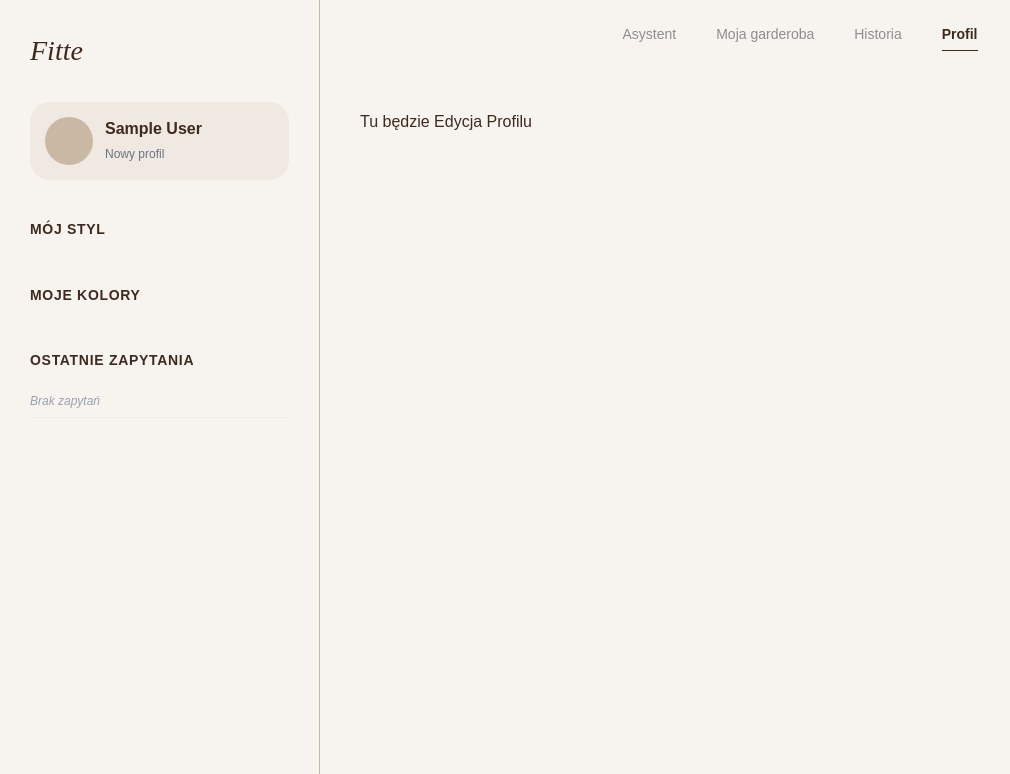
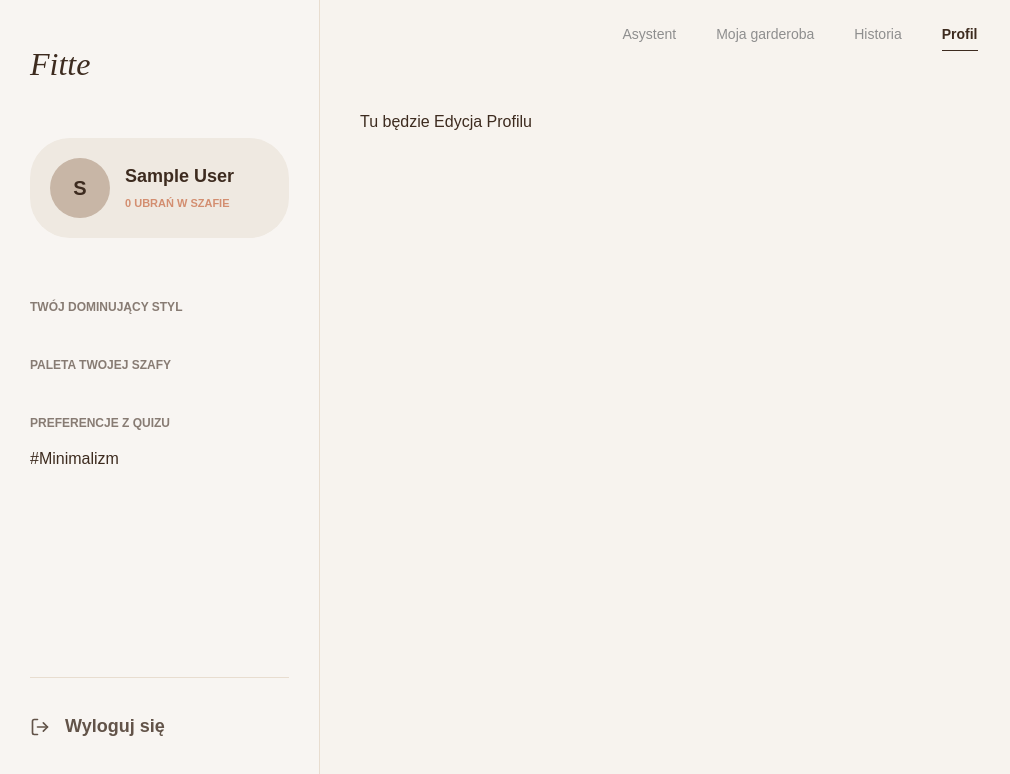
Before and after one commit to lilyhurko/fitte-ai-stylist, a React (Vite) app in the folder client/: page /profile in a window 1280 px wide. Shown: the top 774 px of the page, without its empty margins (0-1010 px from the left). Built offline with nearby package versions, Linux system fonts and the light colour scheme; sample sign-in values are in the browser's storage.

Commit message:
style: polish Sidebar layout and spacing based on design
- Grouped top content to remove excessive gaps

- Positioned logout button at the bottom using margin-top: auto

- Refined user card and section styles to match screenshot

```diff
--- a/client/src/components/Sidebar/Sidebar.css
+++ b/client/src/components/Sidebar/Sidebar.css
@@ -1,87 +1,123 @@
 .sidebar {
   width: 320px;
   height: 100vh;
-  background-color: var(--bg-sidebar);
-  border-right: 1px solid var(--border-color);
-  padding: 30px;
+  background-color: #F8F5F2;
+  border-right: 1px solid #E8DDD0;
+  padding: 40px 30px;
   position: fixed;
   left: 0;
   top: 0;
-  box-sizing: border-box;
-  overflow-y: auto;
+  display: flex;
+  flex-direction: column;
+}
+
+.sidebar-content {
 }
 
 .logo {
-  font-family: "Playfair Display", serif;
-  font-size: 28px;
-  font-style: italic;
-  margin-bottom: 30px;
+  font-size: 32px;
+  margin-bottom: 50px;
+  color: hsl(24, 33%, 18%);
 }
 
 .user-card {
-  background-color: #EFE9E1; /* Nieco ciemniejszy krem dla odróżnienia */
-  padding: 15px;
-  border-radius: 20px;
+  background-color: #EFE9E1;
+  padding: 20px;
+  border-radius: 40px;
   display: flex;
   align-items: center;
-  gap: 12px;
+  gap: 15px;
+  margin-bottom: 60px;
+}
+
+.avatar {
+  width: 60px;
+  height: 60px;
+  background-color: #C8B6A6;
+  border-radius: 50%;
+  display: flex;
+  align-items: center;
+  justify-content: center;
+  font-size: 20px;
+  font-weight: bold;
+}
+
+.user-name {
+  font-weight: 800;
+  font-size: 18px;
+  display: block;
+}
+
+.user-stats {
+  font-size: 11px;
+  color: #D38E70;
+  font-weight: 700;
+}
+
+.sidebar-section {
   margin-bottom: 40px;
 }
 
 .section-title {
-  font-size: 14px;
+  font-size: 12px;
   font-weight: 700;
+  text-transform: uppercase;
+  color: #3D2B1F;
+  opacity: 0.6;
   margin-bottom: 15px;
 }
 
-.tag-cloud {
-  display: flex;
-  flex-wrap: wrap;
-  gap: 8px;
-  margin-bottom: 30px;
+.sidebar-footer {
+  margin-top: auto;
+  padding-bottom: 10px;
 }
 
-.tag {
-  padding: 6px 14px;
+.footer-line {
+  border: none;
+  border-top: 1px solid #E8DDD0;
+  margin-bottom: 25px;
+}
+
+.logout-btn {
+  display: flex;
+  align-items: center;
+  gap: 15px;
+  background: none;
+  border: none;
+  color: #3D2B1F;
+  font-size: 18px;
+  font-weight: 600;
+  cursor: pointer;
+  padding: 10px 0;
+  opacity: 0.8;
+  transition: opacity 0.2s;
+}
+
+.logout-btn:hover {
+  opacity: 1;
+}
+
+.tag-pill {
+  display: inline-block;
+  background-color: #3D2B1F;
+  color: white;
+  padding: 8px 25px;
   border-radius: 20px;
   font-size: 11px;
+  font-weight: 700;
+  text-transform: uppercase;
+  margin-right: 10px;
 }
 
-.tag.dark {
-  background-color: var(--text-primary);
-  color: white;
+.color-analysis-item {
+  display: inline-flex;
+  align-items: center;
+  gap: 10px;
+  background: white;
+  padding: 6px 15px;
+  border-radius: 20px;
+  border: 1px solid #E8DDD0;
+  margin-right: 10px;
+  font-size: 10px;
+  font-weight: 700;
 }
-
-.tag.light {
-  border: 1px solid var(--border-color);
-  color: var(--text-primary);
-}
-
-.color-dots {
-  display: flex;
-  gap: 8px;
-  margin-bottom: 30px;
-}
-
-.dot {
-  width: 20px;
-  height: 20px;
-  border-radius: 50%;
-}
-
-.recent-list {
-  list-style: none;
-  padding: 0;
-  font-size: 12px;
-}
-
-.recent-list li {
-  padding: 8px 0;
-  border-bottom: 1px solid #F0ECE6;
-  display: flex;
-  justify-content: space-between;
-}
-
-.recent-list span {
-  color: #B2B2B2;
-}
--- a/client/src/components/Sidebar/Sidebar.jsx
+++ b/client/src/components/Sidebar/Sidebar.jsx
@@ -1,60 +1,114 @@
-import React from 'react';
+import React, { useMemo } from 'react';
 import { useAuth } from '../../context/AuthContext';
+import { useWardrobe } from '../../context/WardrobeContext';
+import { LogOut } from 'lucide-react';
 import './Sidebar.css';
 
 const Sidebar = () => {
-  const { user } = useAuth();
+  const { user, logout } = useAuth();
+  const { clothes } = useWardrobe();
+
+  const stats = useMemo(() => {
+    if (!clothes || clothes.length === 0) return { styles: [], colors: [] };
+
+    const styleCount = {};
+    const colorCount = {};
+
+    clothes.forEach(item => {
+      if (item.style) styleCount[item.style] = (styleCount[item.style] || 0) + 1;
+      if (item.color) colorCount[item.color] = (colorCount[item.color] || 0) + 1;
+    });
+
+    const topStyles = Object.entries(styleCount)
+      .sort((a, b) => b[1] - a[1])
+      .slice(0, 3)
+      .map(entry => entry[0]);
+
+    const topColors = Object.entries(colorCount)
+      .sort((a, b) => b[1] - a[1])
+      .slice(0, 5)
+      .map(entry => entry[0]);
+
+    return { styles: topStyles, colors: topColors };
+  }, [clothes]);
 
   if (!user) return null;
 
+  const initialTags = typeof user.styleTags === 'string' ? JSON.parse(user.styleTags) : user.styleTags;
+
+
   return (
     <aside className="sidebar">
+      {/* Grupa górna - elementy będą blisko siebie */}
+      <div className="sidebar-content">
         <h1 className="logo font-playfair italic">Fitte</h1>
 
-      <div className="user-card bg-fitte-beige/30 p-4 rounded-2xl flex items-center gap-3 mb-10">
-        <div className="avatar w-12 h-12 rounded-full bg-fitte-sand"></div>
+        <div className="user-card">
+          <div className="avatar">{user.name?.charAt(0)}</div>
           <div className="user-info">
-          <span className="user-name font-bold block">{user.name}</span>
-          <span className="user-stats text-xs text-gray-500">{user.stats || "Nowy profil"}</span>
+            <span className="user-name">{user.name}</span>
+            <span className="user-stats">{clothes.length} UBRAŃ W SZAFIE</span>
           </div>
         </div>
 
-      <div className="sidebar-section mb-8">
-        <h3 className="section-title text-xs font-bold uppercase tracking-wider mb-4">Mój styl</h3>
-        <div className="tag-cloud flex flex-wrap gap-2">
-          {user.styleTags?.map(tag => (
-            <span key={tag} className="tag px-3 py-1 rounded-full text-[10px] bg-fitte-brown-dark text-white">
-              {tag}
-            </span>
-          ))}
-        </div>
-      </div>
-
-      <div className="sidebar-section mb-8">
-        <h3 className="section-title text-xs font-bold uppercase tracking-wider mb-4">Moje kolory</h3>
-        <div className="color-dots flex gap-2">
-          {user.favoriteColors?.map(color => (
-            <div key={color} className="dot w-5 h-5 rounded-full border border-fitte-sand" style={{ backgroundColor: color }}></div>
+        <div className="sidebar-section">
+          <h3 className="section-title">Twój dominujący styl</h3>
+          <div className="tag-cloud">
+            {stats.styles.map(tag => (
+              <span key={tag} className="tag-pill">{tag}</span>
             ))}
           </div>
         </div>
 
         <div className="sidebar-section">
-        <h3 className="section-title text-xs font-bold uppercase tracking-wider mb-4">Ostatnie zapytania</h3>
-        <ul className="recent-list text-xs space-y-3">
-          {user.recentQueries?.length > 0 ? (
-            user.recentQueries.map(q => (
-              <li key={q.id} className="flex justify-between text-gray-600">
-                {q.text} <span className="text-[10px] text-gray-400">{q.date}</span>
-              </li>
-            ))
-          ) : (
-            <li className="text-gray-400 italic">Brak zapytań</li>
-          )}
-        </ul>
+          <h3 className="section-title">Paleta Twojej szafy</h3>
+          <div className="detected-colors">
+            {stats.colors.map(color => (
+              <div key={color} className="color-analysis-item">
+                <div className="dot" style={{ backgroundColor: getColorCode(color) }}></div>
+                <span>{color}</span>
+              </div>
+            ))}
+          </div>
+        </div>
+
+        <div className="sidebar-section">
+          <h3 className="section-title">Preferencje z quizu</h3>
+          <div className="quiz-tags">
+             {/* Mapowanie tagów z quizu */}
+             <span className="quiz-tag">#Minimalizm</span>
+          </div>
+        </div>
+      </div>
+
+      {/* Grupa dolna - margin-top: auto wypchnie ją na dół */}
+      <div className="sidebar-footer">
+        <hr className="footer-line" />
+        <button onClick={logout} className="logout-btn">
+          <LogOut size={20} />
+          <span>Wyloguj się</span>
+        </button>
       </div>
     </aside>
   );
 };
 
+const getColorCode = (colorName) => {
+  const colors = {
+    'czarny': '#000000',
+    'biały': '#FFFFFF',
+    'czerwony': '#FF0000',
+    'niebieski': '#0000FF',
+    'beżowy': '#F5F5DC',
+    'szary': '#808080',
+    'granatowy': '#000080',
+    'różowy': '#FFC0CB',
+    'zielony': '#008000',
+    'brązowy': '#A52A2A',
+    'pastelowy róż': '#FFD1DC'
+  };
+  return colors[colorName.toLowerCase()] || '#CCCCCC';
+
+};
+
 export default Sidebar;
```
Also changed, not shown: 2 other files (tests, documents, lock files or other folders). Lines whose indentation alone changed are shown as unchanged.
